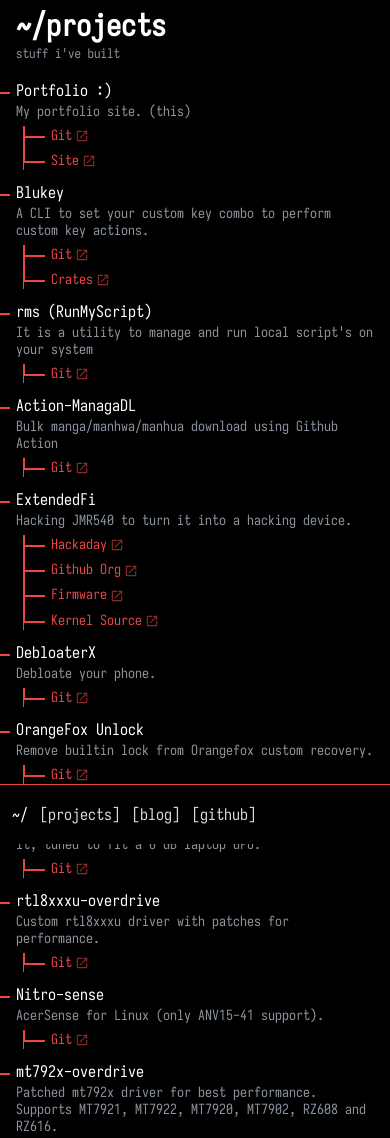
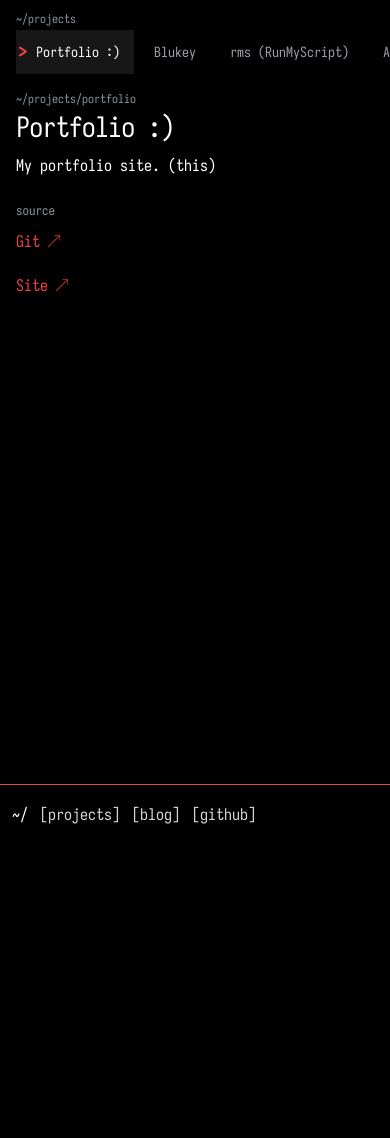
Before and after one commit to shashankx86/shashankx86.github.io, an Astro site: page /projects in a window 390 px wide. Shown: the top 1138 px of the page. After the commit the page ends 844 px from the top, so only its background shows below. Built offline with nearby package versions, Linux system fonts and the light colour scheme; Astro itself is replaced by a stand-in of ours.

Commit message:
feat: rebuild projects page as a browser-style explorer

```diff
--- /dev/null
+++ b/src/components/ProjectsBrowser.astro
@@ -0,0 +1,346 @@
+---
+import projectsData from '../data/projects.json';
+
+const projects = projectsData.projects;
+const slug = (title: string) =>
+  title.toLowerCase().replace(/[^a-z0-9]+/g, '-').replace(/^-|-$/g, '');
+
+const activeCss = [
+  `.browser:not(:has(.detail:target)) .repo-link.is-default { color: #ffffff; background: var(--active-bg); }`,
+  `.browser:not(:has(.detail:target)) .repo-link.is-default .marker { opacity: 1; }`,
+  ...projects.map((project) => {
+    const id = slug(project.title);
+    return [
+      `.browser:has(#${id}:target) .repo-link[href="#${id}"] { color: #ffffff; background: var(--active-bg); }`,
+      `.browser:has(#${id}:target) .repo-link[href="#${id}"] .marker { opacity: 1; }`,
+    ].join('\n');
+  }),
+].join('\n');
+---
+
+<div class="browser">
+  <div class="side">
+    <p class="path">~/projects</p>
+    <ul class="repos">
+      {projects.map((project, i) => (
+        <li>
+          <a class:list={['repo-link', i === 0 && 'is-default']} href={`#${slug(project.title)}`}>
+            <span class="marker" aria-hidden="true">&gt;</span>
+            {project.title}
+          </a>
+        </li>
+      ))}
+    </ul>
+  </div>
+
+  <div class="detail-area">
+    {projects.map((project, i) => (
+      <section class:list={['detail', i === 0 && 'detail-first']} id={slug(project.title)}>
+        <p class="proj-path">~/projects/{slug(project.title)}</p>
+        <h1>{project.title}</h1>
+        <p class="desc">{project.description}</p>
+        <p class="links-label">source</p>
+        <ul class="links">
+          {project.subItems.map((item) => (
+            <li>
+              <a href={item.link} target="_blank" rel="noopener">
+                {item.text}
+                <span class="arrow">↗</span>
+              </a>
+            </li>
+          ))}
+        </ul>
+      </section>
+    ))}
+  </div>
+</div>
+
+<script>
+  const strip = document.querySelector<HTMLElement>('.repos');
+
+  if (strip) {
+    const reveal = () => {
+      const link =
+        (location.hash && strip.querySelector<HTMLElement>(`a[href="${location.hash}"]`)) ||
+        strip.querySelector<HTMLElement>('a.is-default');
+
+      if (!link) return;
+
+      const pad = 16;
+      const left = link.offsetLeft - pad;
+      const right = left + link.offsetWidth + pad * 2;
+
+      if (left < strip.scrollLeft) {
+        strip.scrollLeft = left;
+      } else if (right > strip.scrollLeft + strip.clientWidth) {
+        strip.scrollLeft = right - strip.clientWidth;
+      }
+    };
+
+    reveal();
+    window.addEventListener('hashchange', reveal);
+  }
+</script>
+
+<style is:global set:html={activeCss}></style>
+
+<style>
+  .browser {
+    --active-bg: #0d0d0d;
+    display: grid;
+    grid-template-columns: 280px minmax(0, 1fr);
+    gap: 48px;
+    align-items: start;
+    padding-top: 8px;
+  }
+
+  .side {
+    position: sticky;
+    top: 24px;
+  }
+
+  .path {
+    color: #8b949e;
+    font-size: 13px;
+    margin-bottom: 12px;
+  }
+
+  .repos {
+    list-style: none;
+    margin: 0;
+    padding: 0;
+  }
+
+  .repos li {
+    margin: 0;
+  }
+
+  .repo-link {
+    display: flex;
+    align-items: center;
+    gap: 9px;
+    color: #9aa0a6;
+    text-decoration: none;
+    font-size: 15px;
+    line-height: 1.2;
+    padding: 8px 12px 8px 10px;
+    transition: color 150ms, background 150ms;
+  }
+
+  .marker {
+    flex: 0 0 10px;
+    color: rgb(239 68 68);
+    font-size: 20px;
+    font-weight: 700;
+    line-height: 1;
+    opacity: 0;
+    transition: opacity 150ms;
+  }
+
+  .repo-link:hover,
+  .repo-link:focus-visible {
+    color: #ffffff;
+    background: var(--active-bg);
+  }
+
+  .repo-link:focus-visible {
+    outline: 1px solid rgb(239 68 68);
+    outline-offset: -1px;
+  }
+
+  .detail-area {
+    min-height: 420px;
+  }
+
+  .detail {
+    display: none;
+    max-width: 62ch;
+    scroll-margin-top: 16px;
+  }
+
+  .detail:target,
+  .detail-first {
+    display: block;
+  }
+
+  .browser:has(.detail:target) .detail-first:not(:target) {
+    display: none;
+  }
+
+  h1 {
+    font-size: clamp(32px, 4vw, 48px);
+    font-weight: 400;
+    line-height: 1.05;
+    letter-spacing: -0.03em;
+    color: #ffffff;
+    overflow-wrap: anywhere;
+  }
+
+  .proj-path {
+    color: #8b949e;
+    font-size: 13px;
+    margin-bottom: 8px;
+  }
+
+  .desc {
+    color: #ffffff;
+    font-size: 18px;
+    line-height: 1.6;
+    margin-top: 16px;
+  }
+
+  .links-label {
+    color: #8b949e;
+    font-size: 13px;
+    margin-top: 32px;
+  }
+
+  .links {
+    list-style: none;
+    margin: 6px 0 0;
+    padding: 0;
+  }
+
+  .links li {
+    margin: 0;
+  }
+
+  .links a {
+    display: inline-block;
+    color: rgb(239 68 68);
+    text-decoration: none;
+    font-size: 15px;
+    padding: 4px 0;
+  }
+
+  .links a:hover {
+    text-decoration: underline;
+  }
+
+  .links a:focus-visible {
+    outline: 1px solid rgb(239 68 68);
+    outline-offset: 2px;
+  }
+
+  .arrow {
+    margin-left: 6px;
+    opacity: 0.7;
+  }
+
+  @media (max-width: 820px) {
+    .browser {
+      --active-bg: #171717;
+      display: block;
+      padding-top: 4px;
+    }
+
+    .side {
+      position: static;
+    }
+
+    .path {
+      font-size: 12px;
+      margin-bottom: 4px;
+    }
+
+    .repos {
+      display: flex;
+      overflow-x: auto;
+      overscroll-behavior-x: contain;
+      scrollbar-width: none;
+      -ms-overflow-style: none;
+      margin-inline: -1rem;
+      padding-inline: 1rem;
+      scroll-padding-inline: 1rem;
+    }
+
+    .repos::-webkit-scrollbar {
+      display: none;
+    }
+
+    .repos li {
+      flex: 0 0 auto;
+    }
+
+    .repo-link {
+      position: relative;
+      min-height: 44px;
+      padding: 0 14px 0 20px;
+      font-size: 14px;
+      white-space: nowrap;
+      overflow-wrap: normal;
+    }
+
+    .marker {
+      position: absolute;
+      left: 2px;
+      top: 50%;
+      flex: none;
+      font-size: 18px;
+      transform: translateY(-50%);
+    }
+
+    .detail-area {
+      min-height: 0;
+      margin-top: 18px;
+    }
+
+    .detail {
+      max-width: none;
+    }
+
+    .proj-path {
+      font-size: 12px;
+      margin-bottom: 6px;
+    }
+
+    h1 {
+      font-size: 28px;
+    }
+
+    .desc {
+      font-size: 16px;
+      line-height: 1.55;
+      margin-top: 12px;
+    }
+
+    .links-label {
+      margin-top: 24px;
+    }
+
+    .links {
+      margin-top: 2px;
+    }
+
+    .links a {
+      display: flex;
+      align-items: center;
+      min-height: 44px;
+      padding: 0;
+      font-size: 16px;
+    }
+  }
+
+  @media (max-width: 768px) {
+    .repos {
+      margin-inline: -1.25rem;
+      padding-inline: 1.25rem;
+      scroll-padding-inline: 1.25rem;
+    }
+  }
+
+  @media (max-width: 480px) {
+    .repos {
+      margin-inline: -1rem;
+      padding-inline: 1rem;
+      scroll-padding-inline: 1rem;
+    }
+  }
+
+  @media (prefers-reduced-motion: reduce) {
+    .repo-link,
+    .marker {
+      transition: none;
+    }
+  }
+</style>
--- a/src/components/ProjectsList.astro
+++ /dev/null
@@ -1,132 +0,0 @@
----
-interface SubItem {
-  text: string;
-  link?: string;
-}
-
-interface Project {
-  title: string;
-  description: string;
-  subItems: SubItem[];
-}
-
-interface Props {
-  projects: Project[];
-}
-
-const { projects } = Astro.props;
----
-
-<div class="tree-container">
-  <ul class="tree">
-    {projects.map((project) => (
-      <li>
-        <span class="project-name">{project.title}</span>
-        {project.description && (
-          <div class="description">{project.description}</div>
-        )}
-        {project.subItems.length > 0 && (
-          <ul class="sub-tree">
-            {project.subItems.map((item) => (
-              <li>
-                {item.link ? (
-                  <a href={item.link} class="link" target="_blank" rel="noopener">{item.text}<svg class="external-link-icon" viewBox="0 0 24 24" width="14" height="14"><path fill="currentColor" d="M14,3V5H17.59L7.76,14.83L9.17,16.24L19,6.41V10H21V3M19,19H5V5H12V3H5C3.89,3 3,3.9 3,5V19A2,2 0 0,0 5,21H19A2,2 0 0,0 21,19V12H19V19Z" /></svg></a>
-                ) : (
-                  <span>{item.text}</span>
-                )}
-              </li>
-            ))}
-          </ul>
-        )}
-      </li>
-    ))}
-  </ul>
-</div>
-
-<style>
-  .tree-container {
-    margin-top: 15px;
-  }
-
-  .tree,
-  .tree ul {
-    list-style: none;
-    padding-left: 0;
-    margin: 0;
-  }
-
-  .tree ul {
-    margin-left: 7px;
-    border-left: 2px solid rgb(239 68 68);
-    padding-left: 26px;
-  }
-
-  .tree li {
-    position: relative;
-    margin-top: 14px;
-  }
-
-  .tree li::before {
-    content: "";
-    position: absolute;
-    left: -26px;
-    top: 10px;
-    width: 20px;
-    height: 2px;
-    background-color: rgb(239 68 68);
-  }
-
-  .tree ul > li:last-child::after {
-    content: "";
-    position: absolute;
-    left: -27px;
-    top: 12px;
-    bottom: 0;
-    width: 3px;
-    background-color: #000000;
-  }
-
-  .project-name {
-    color: #ffffff;
-    font-weight: 500;
-    font-size: 16px;
-  }
-
-  .description {
-    color: #8b949e;
-    font-size: 14px;
-    margin-top: 2px;
-    margin-bottom: 6px;
-  }
-
-  a.link {
-    color: rgb(239 68 68);
-    text-decoration: none;
-    font-size: 14px;
-  }
-
-  a.link:hover {
-    text-decoration: underline;
-  }
-
-  a.link .external-link-icon {
-    display: inline-block;
-    opacity: 0.6;
-    transition: opacity 0.2s;
-    vertical-align: middle;
-    margin-left: 3px;
-  }
-
-  a.link:hover .external-link-icon {
-    opacity: 1;
-  }
-
-  .sub-tree {
-    margin-top: 4px;
-    margin-bottom: 8px;
-  }
-
-  .sub-tree li {
-    margin-top: 6px;
-  }
-</style>
--- a/src/pages/projects.astro
+++ b/src/pages/projects.astro
@@ -1,35 +1,8 @@
 ---
 import Layout from '../layouts/Layout.astro';
-import ProjectsList from '../components/ProjectsList.astro';
-import BackButton from '../components/BackButton.astro';
-import projectsData from '../data/projects.json';
+import ProjectsBrowser from '../components/ProjectsBrowser.astro';
 ---
 
 <Layout title="Projects">
-  <div class="title-area">
-    <h1>~/projects</h1>
-    <p class="page-subtitle">stuff i've built</p>
-  </div>
-
-  <ProjectsList projects={projectsData.projects} />
-
-  <BackButton spaced />
+  <ProjectsBrowser />
 </Layout>
-
-<style>
-  .title-area {
-    margin-bottom: 20px;
-  }
-
-  h1 {
-    font-size: 30px;
-    font-weight: 700;
-    color: #ffffff;
-  }
-
-  .page-subtitle {
-    color: #8b949e;
-    font-size: 13px;
-    margin-top: 2px;
-  }
-</style>
```
